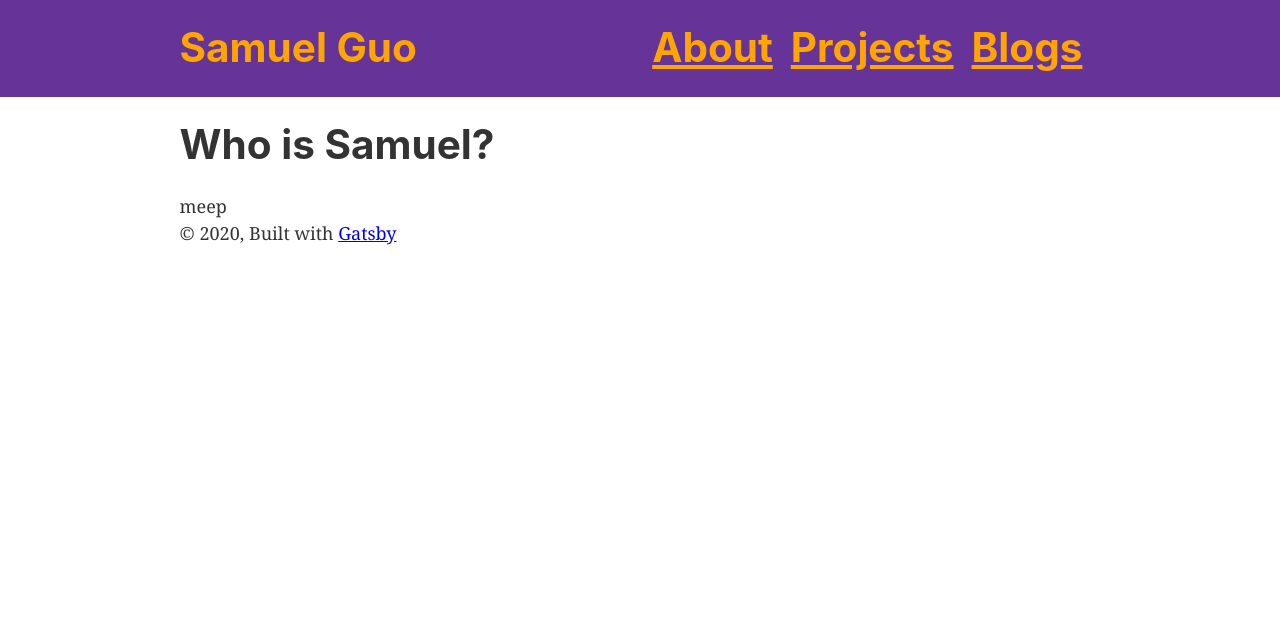
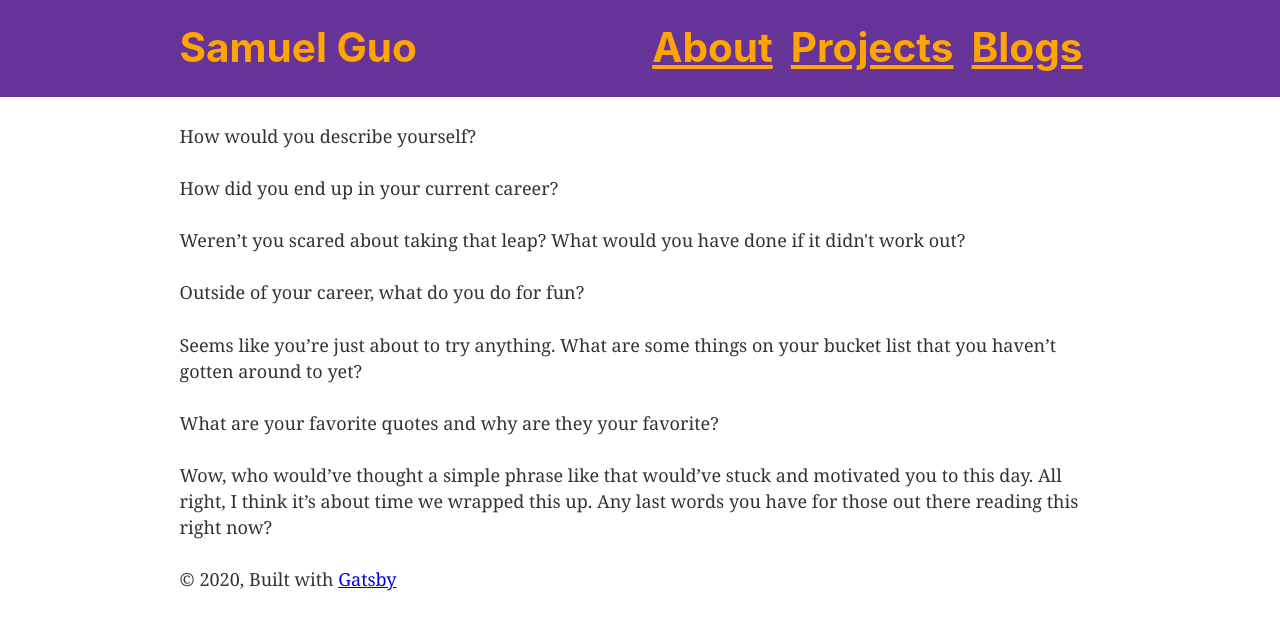
Before and after one commit to guosamuel/personal-website, a Gatsby site: page /about in a window 1280 px wide. Built offline with nearby package versions, Linux system fonts and the light colour scheme; Gatsby itself is replaced by a stand-in of ours.

Commit message:
need to fix the formatting

```diff
--- a/src/components/question.js
+++ b/src/components/question.js
@@ -4,8 +4,7 @@ const Question = ({ question }) => {
   return (
     <div
       style={{
-        float: `left`,
-        paddingRight: `1rem`,
+        float: `left`
       }}
     >
       <p>{question}</p>
--- a/src/data/interview.js
+++ b/src/data/interview.js
@@ -1,7 +1,8 @@
 export const interview = [
   {
     question: "How would you describe yourself?",
-    answer: "I’m a New Yorker through and through. With New York’s changing scenery, I would say my personality is reflected upon that. It can be as simple and calm as strolling through a park or impulsively joining an improv group to cause funny scenes in the city. Life’s always changing, so might as well hop on that wave and ride with it."},
+    answer: "I’m a New Yorker through and through. With New York’s changing scenery, I would say my personality is reflected upon that. It can be as simple and calm as strolling through a park or impulsively joining an improv group to cause funny scenes in the city. Life’s always changing, so might as well hop on that wave and ride with it."
+  },
   {
     question: "How did you end up in your current career?",
     answer: "Funny enough, I wasn’t always a software developer. I got my Bachelor of Science in Mechanical Engineering at Columbia University in 2014. From there, I was a Fluid Systems Engineer for a few years, and then as a Field and Project Engineer in a construction and signal firm that works closely with the MTA. I decided to take a leap of faith to pursue coding as a software developer because it looked like technology, and code for that matter, will be at the forefront for the next upcoming years. So far, I’m loving code. Even when I’m not working on it, I would catch myself thinking about it."
--- a/src/pages/about.js
+++ b/src/pages/about.js
@@ -10,15 +10,20 @@ import Question from "../components/question"
 
 const About = () => {
 
-  const dialogue = interview.map( qAndA => {
-    console.log("inside of the mapping", qAndA)
+  const dialogue = interview.map( (qAndA,index) => {
+    return (
+      <div key={index}>
+        <Question question={qAndA.question} />
+        <br />
+        <br />
+      </div>
+    )
   })
 
   return (
     <Layout>
       <SEO title="About" />
-      <h1>Who is Samuel?</h1>
-      <div>meep</div>
+      <div>{dialogue}</div>
     </Layout>
   )
 }
```
